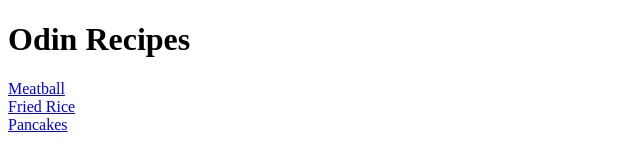
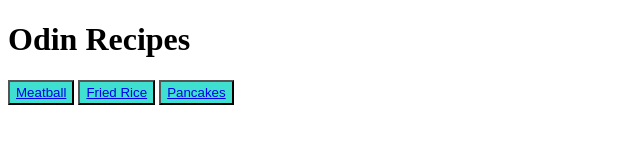
Before and after one commit to Mazza886/odin_recipe, a plain HTML site: page index.html in a window 1280 px wide. Shown: the whole page, without its empty margins (0-640 px from the left). Drawn offline with Linux system fonts and the light colour scheme.

Commit message:
add css element link and button

```diff
--- a/index.html
+++ b/index.html
@@ -4,11 +4,12 @@
     <meta charset="UTF-8" />
     <meta name="viewport" content="width=device-width, initial-scale=1.0" />
     <title>Odin Recipes</title>
+    <link rel="stylesheet" href="style.css">
   </head>
   <body>
     <h1>Odin Recipes</h1>
-    <a href="recipes/meatball.html">Meatball</a><br />
-    <a href="recipes/fried_rice.html">Fried Rice</a> <br />
-    <a href="recipes/pancake.html">Pancakes</a>
+    <button><a href="recipes/meatball.html">Meatball</a><br /></button>
+    <button><a href="recipes/fried_rice.html">Fried Rice</a> <br /></button>
+    <button><a href="recipes/pancake.html">Pancakes</a></button>
   </body>
 </html>
--- /dev/null
+++ b/style.css
@@ -0,0 +1,4 @@
+button, a{
+    padding: 3px;
+    background-color: turquoise;
+}
```
Also changed, not shown: recipes/fried_rice.html (+2 -1 lines), recipes/meatball.html (+2 -1 lines), recipes/pancake.html (+17 -5 lines).
